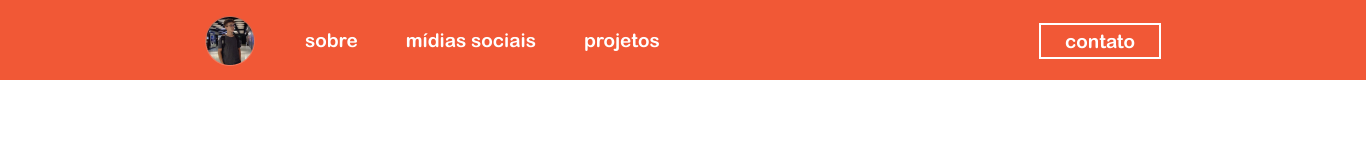
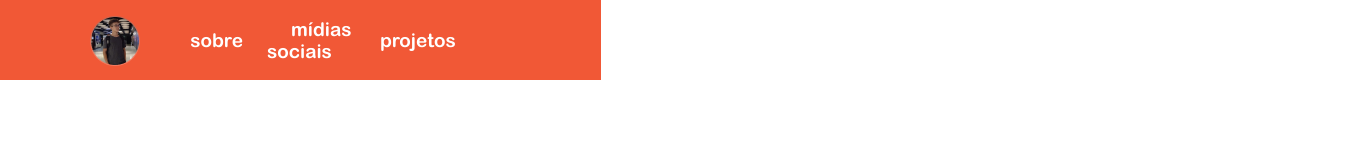
Before and after one commit to MarceloAfonso-dev/MarceloPage42, a plain HTML site: page pages/sobre.html in a window 1280 px wide. Shown: the top 160 px of the page, 1366 px wide, since content can reach past the window. Drawn offline with Linux system fonts and the light colour scheme.

Commit message:
fix: ajuste de largura

```diff
--- a/pages/index.html
+++ b/pages/index.html
@@ -30,6 +30,15 @@
       </main>
     </header>
     <!-- imagens banner -->
-    <div></div>
+
+    <div id="slider">
+      <img class="selected" src="../src/assets/img/imgb1.png" alt="Clube de Japones imagem">
+      <!--<img src="https://images.unsplash.com/photo-1562514947-bf9cf8e45d4a?ixlib=rb-1.2.1&ixid=eyJhcHBfaWQiOjEyMDd9&auto=format&fit=crop&w=500&q=60" alt="Image2">
+      <img src="https://images.unsplash.com/photo-1562526109-878e3d276ceb?ixlib=rb-1.2.1&ixid=eyJhcHBfaWQiOjEyMDd9&auto=format&fit=crop&w=500&q=60" alt="Image3">
+      <img src="https://images.unsplash.com/photo-1504870444519-3c678061c754?ixlib=rb-1.2.1&ixid=eyJhcHBfaWQiOjEyMDd9&auto=format&fit=crop&w=500&q=60" alt="Image4">-->
+  </div>
+
+  <script src="script.js"></script>
+
   </body>
 </html>
--- a/src/styles/styles.css
+++ b/src/styles/styles.css
@@ -8,7 +8,7 @@
   padding: 0;
 }
 body {
-  width: 1366px;
+  width: max-content;
   height: 1425px;
   background-color: #ffff;
   box-sizing: border-box;
```
